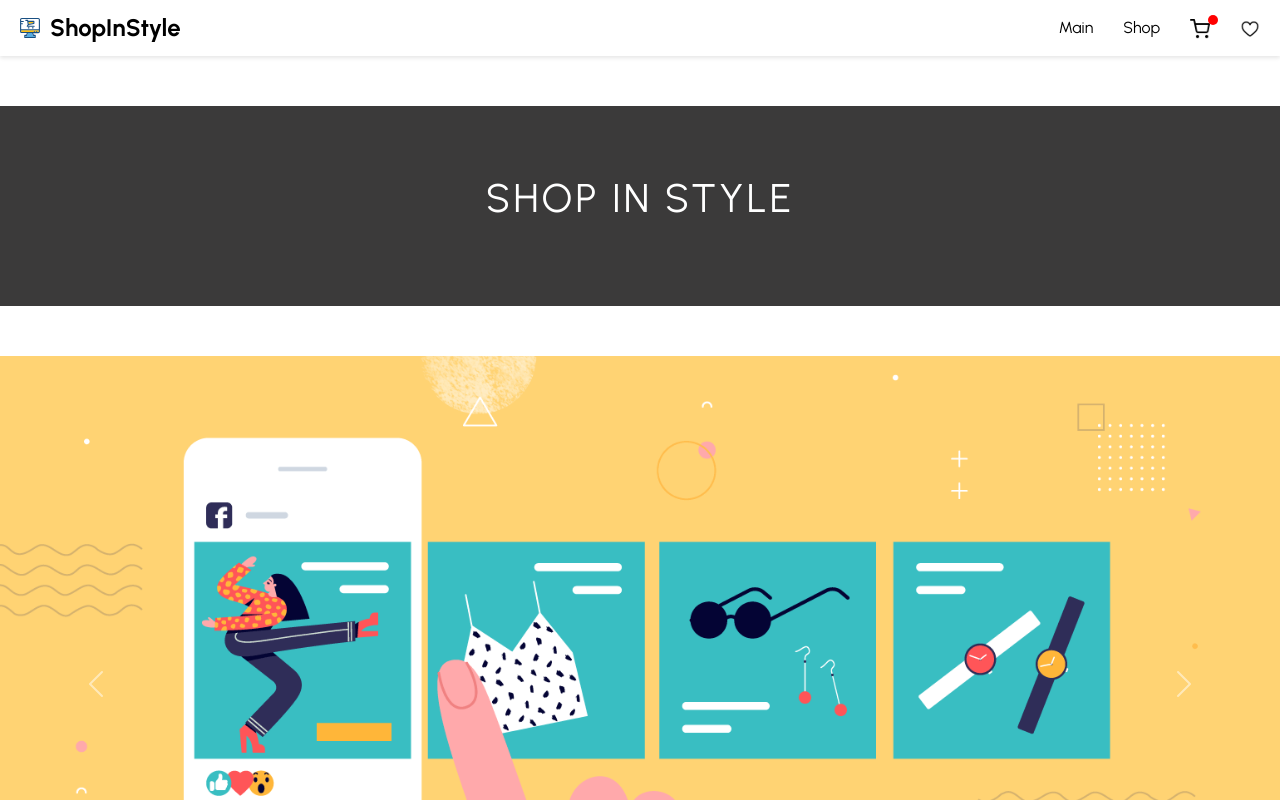
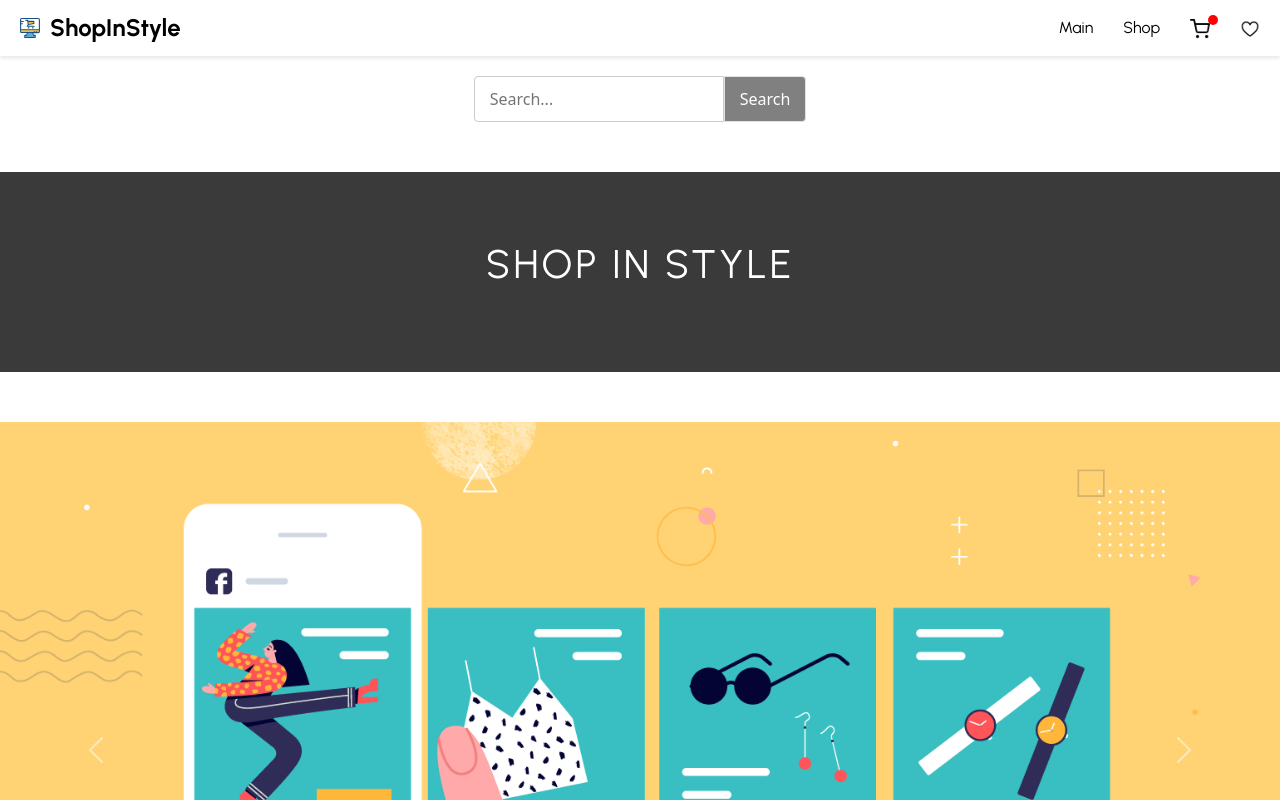
Before and after one commit to AdriannaLen/shop-app, a React (Vite) app: page / in a window 1280 px wide. Shown: the top 800 px of the page. Built offline with nearby package versions, Linux system fonts and the light colour scheme.

Commit message:
added search component ans style

```diff
--- /dev/null
+++ b/src/Components/Search/Search.scss
@@ -0,0 +1,50 @@
+/* Container to center the search form */
+.search-container {
+    display: flex;
+    justify-content: center;
+    align-items: center;
+    margin-top: 20px;
+
+
+  /* Search form styles */
+  .search-form {
+    display: flex;
+    align-items: center;
+
+
+  /* Search input field styles */
+  .search-input {
+    padding: 10px 15px;
+    border: 1px solid #ccc;
+    border-radius: 4px 0 0 4px;
+    font-size: 16px;
+    width: 250px;
+    outline: none;
+    transition: border-color 0.3s;
+
+
+  }
+
+
+
+  /* Search button styles */
+  .search-button {
+    padding: 10px 15px;
+    border: 1px solid #dfe3e8;
+    background-color: grey;
+    color: white;
+    border-radius: 0 4px 4px 0;
+    font-size: 16px;
+    cursor: pointer;
+    outline: none;
+    transition: background-color 0.3s;
+
+    .search-button:hover {
+        background-color: #0056b3;
+      }
+  }
+
+
+}
+
+}
--- /dev/null
+++ b/src/Components/Search/Search.tsx
@@ -0,0 +1,32 @@
+import './Search.scss'
+import  { useState } from 'react';
+
+
+function SearchBar() {
+  const [searchTerm, setSearchTerm] = useState('');
+
+  const handleSearch = (e) => {
+    e.preventDefault();
+    console.log('Searching for:', searchTerm);
+    // Perform search operation here
+  };
+
+  return (
+    <div className="search-container">
+      <form onSubmit={handleSearch} className="search-form">
+        <input
+          type="text"
+          className="search-input"
+          value={searchTerm}
+          onChange={(e) => setSearchTerm(e.target.value)}
+          placeholder="Search..."
+        />
+        <button type="submit" className="search-button">
+          Search
+        </button>
+      </form>
+    </div>
+  );
+}
+
+export default SearchBar;
--- a/src/pages/Main.tsx
+++ b/src/pages/Main.tsx
@@ -2,12 +2,14 @@ import Footer from "../Components/Footer/Footer";
 import Header from "../Components/Header/Header";
 import Navigation from "../Components/Navigation/Navigation";
 import ControlledCarousel from "../Components/ControlledCarouselCarousel/ControlledCarousel";
+import Search from "../Components/Search/Search";
 
 
 const Main =() => {
   return (
     <>
       <Navigation />
+      <Search />
       <Header> Shop in Style </Header>
       <ControlledCarousel />
       <Footer />
```
